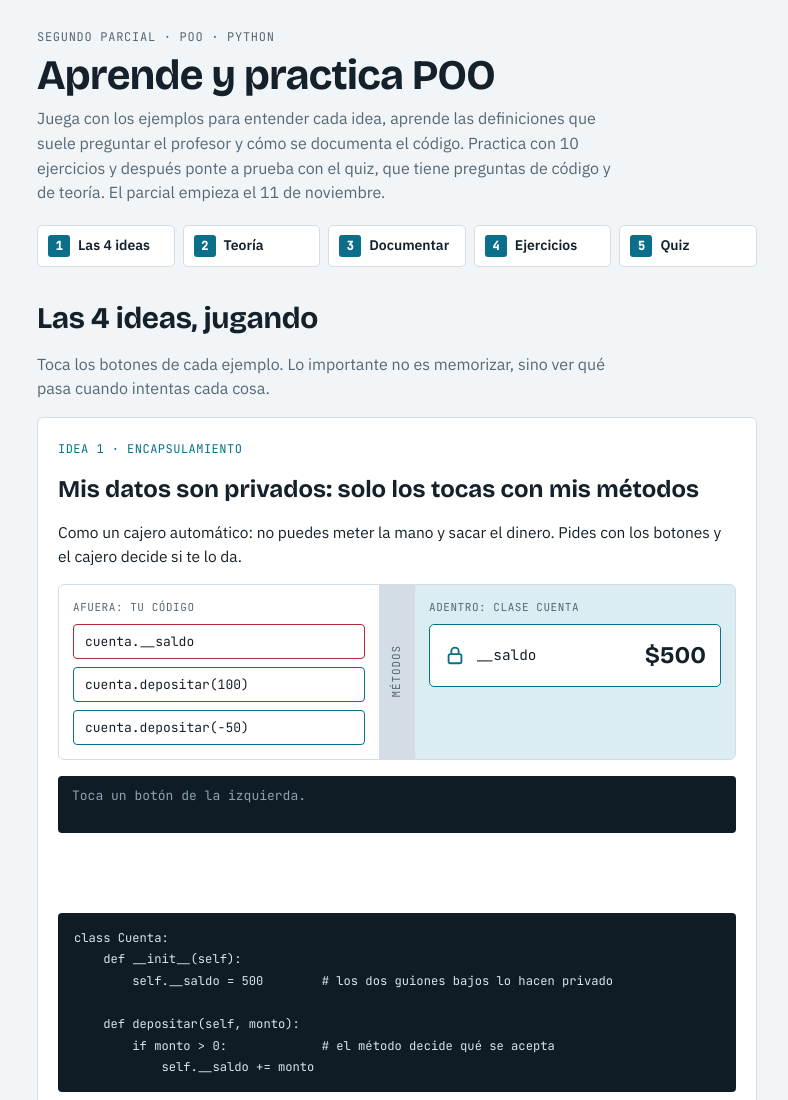
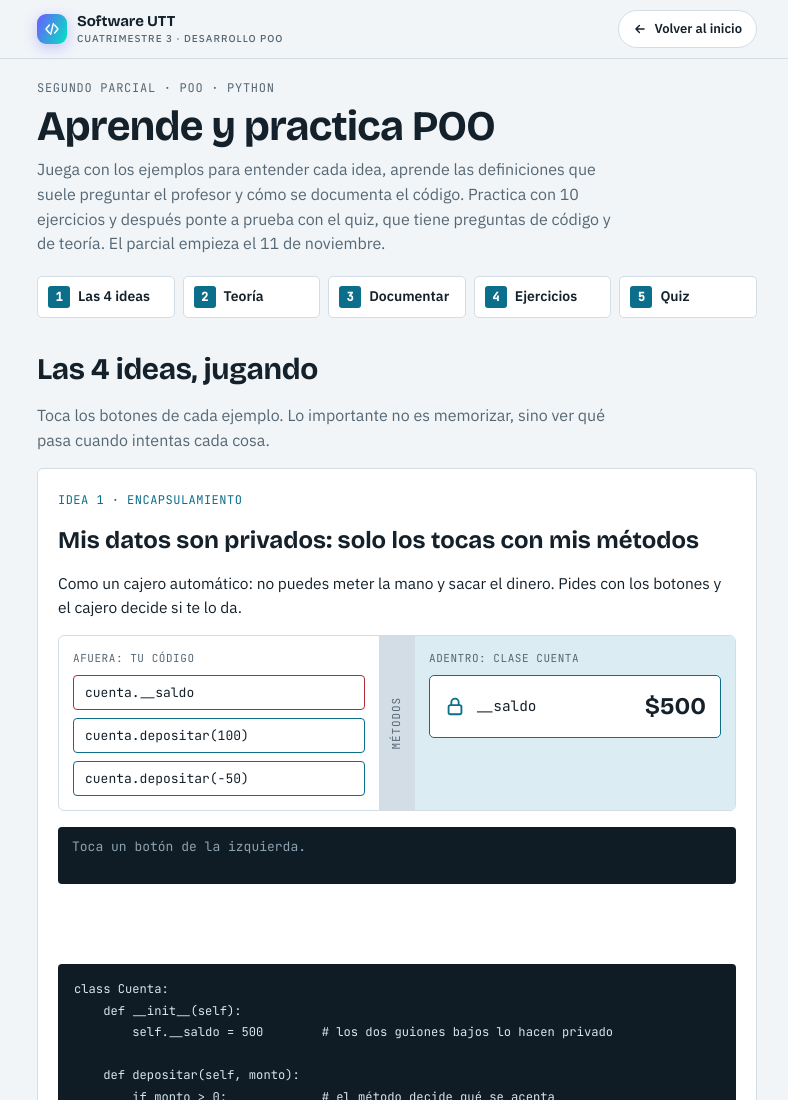
Before and after one commit to posaisolution/devstudy, a plain HTML site: page contenido/c3-p2-poo.html in a window 1280 px wide. Shown: the top 1100 px of the page, without its empty margins (243-1031 px from the left). Drawn offline with nearby package versions, Linux system fonts and the light colour scheme.

Commit message:
fix: agregar barra de navegacion con regreso al inicio en el quiz de POO

```diff
--- a/contenido/c3-p2-poo.html
+++ b/contenido/c3-p2-poo.html
@@ -1,4 +1,18 @@
 <!doctype html><html><head><meta charset=utf8><meta name=viewport content="width=device-width,initial-scale=1,viewport-fit=cover"><style>:root{color-scheme:light;box-sizing:border-box;padding-top:env(safe-area-inset-top,0px);padding-bottom:env(safe-area-inset-bottom,0px)}html{scroll-padding-top:env(safe-area-inset-top,0px)}body{margin:0;padding:0;font:14px -apple-system,BlinkMacSystemFont,sans-serif;background:#fff;color:#000}img{max-width:100%}[hidden]:not([hidden=until-found i]){display:none!important}</style></head><body>
+<nav class="topbar" aria-label="Navegación del sitio">
+  <div class="topbar-inner">
+    <a class="topbar-brand" href="../index.html">
+      <span class="topbar-mark" aria-hidden="true">
+        <svg viewBox="0 0 24 24" fill="none" stroke="#fff" stroke-width="2.2" stroke-linecap="round" stroke-linejoin="round"><path d="M8 6L3 12l5 6M16 6l5 6-5 6M14 4l-4 16"/></svg>
+      </span>
+      <span>Software UTT<small>Cuatrimestre 3 · Desarrollo POO</small></span>
+    </a>
+    <a class="topbar-back" href="../index.html" aria-label="Volver al inicio">
+      <svg viewBox="0 0 24 24" fill="none" stroke="currentColor" stroke-width="2.4" stroke-linecap="round" stroke-linejoin="round" aria-hidden="true"><path d="M19 12H5M11 18l-6-6 6-6"/></svg>
+      <span>Volver al inicio</span>
+    </a>
+  </div>
+</nav>
 <title>Quiz POO Parcial 2</title>
 <meta name="claude:viewport-fit-sides" content="cover">
 <link rel="stylesheet" href="https://fonts.googleapis.com/css2?family=Bricolage+Grotesque:opsz,wght@12..96,600;12..96,700&family=IBM+Plex+Sans:wght@400;500;600&family=JetBrains+Mono:wght@400;500&display=swap">
@@ -387,6 +401,85 @@ button:focus-visible { outline: 3px solid var(--accent); outline-offset: 2px; }
 .review li { border-top: 1px solid var(--line); padding-top: 12px; font-size: 15px; }
 .review .q { font-weight: 600; }
 .review .a { color: var(--muted); }
+
+/* barra superior: identidad del sitio y regreso al inicio */
+html { scroll-padding-top: 76px; }
+.sec { scroll-margin-top: 76px; }
+
+.topbar {
+  position: sticky;
+  top: 0;
+  z-index: 60;
+  background: var(--bg);
+  border-bottom: 1px solid var(--line);
+  margin: -28px calc(-1 * max(16px, env(safe-area-inset-right, 0px))) 20px calc(-1 * max(16px, env(safe-area-inset-left, 0px)));
+}
+.topbar-inner {
+  max-width: 752px;
+  margin: 0 auto;
+  padding: 10px max(16px, env(safe-area-inset-left, 0px)) 10px max(16px, env(safe-area-inset-right, 0px));
+  display: flex;
+  align-items: center;
+  gap: 12px;
+}
+.topbar-brand {
+  display: inline-flex;
+  align-items: center;
+  gap: 10px;
+  min-width: 0;
+  color: var(--fg);
+  text-decoration: none;
+  font-family: var(--font-display);
+  font-size: 15px;
+  font-weight: 700;
+  line-height: 1.15;
+  letter-spacing: -0.01em;
+}
+.topbar-mark {
+  flex: none;
+  width: 30px;
+  height: 30px;
+  border-radius: 9px;
+  display: grid;
+  place-items: center;
+  background: linear-gradient(115deg, #6d5bff, #00e5c0);
+  box-shadow: 0 4px 14px rgba(109, 91, 255, 0.32);
+}
+.topbar-mark svg { width: 16px; height: 16px; }
+.topbar-brand small {
+  display: block;
+  margin-top: 3px;
+  font-family: var(--font-body);
+  font-size: 10px;
+  font-weight: 500;
+  letter-spacing: 0.1em;
+  text-transform: uppercase;
+  color: var(--muted);
+  white-space: nowrap;
+}
+.topbar-back {
+  margin-left: auto;
+  flex: none;
+  display: inline-flex;
+  align-items: center;
+  gap: 7px;
+  padding: 8px 14px;
+  border-radius: 999px;
+  border: 1.5px solid var(--line);
+  background: var(--surface);
+  color: var(--fg);
+  font-size: 13px;
+  font-weight: 600;
+  text-decoration: none;
+  transition: border-color 0.2s, transform 0.2s;
+}
+.topbar-back:hover { border-color: var(--accent); transform: translateX(-2px); }
+.topbar-back svg { width: 14px; height: 14px; }
+
+@media (max-width: 480px) {
+  .topbar-brand small { display: none; }
+  .topbar-back { padding: 7px 12px; font-size: 12px; }
+}
 
 @media (prefers-reduced-motion: no-preference) {
   .card { animation: rise 0.2s ease-out; }
```
